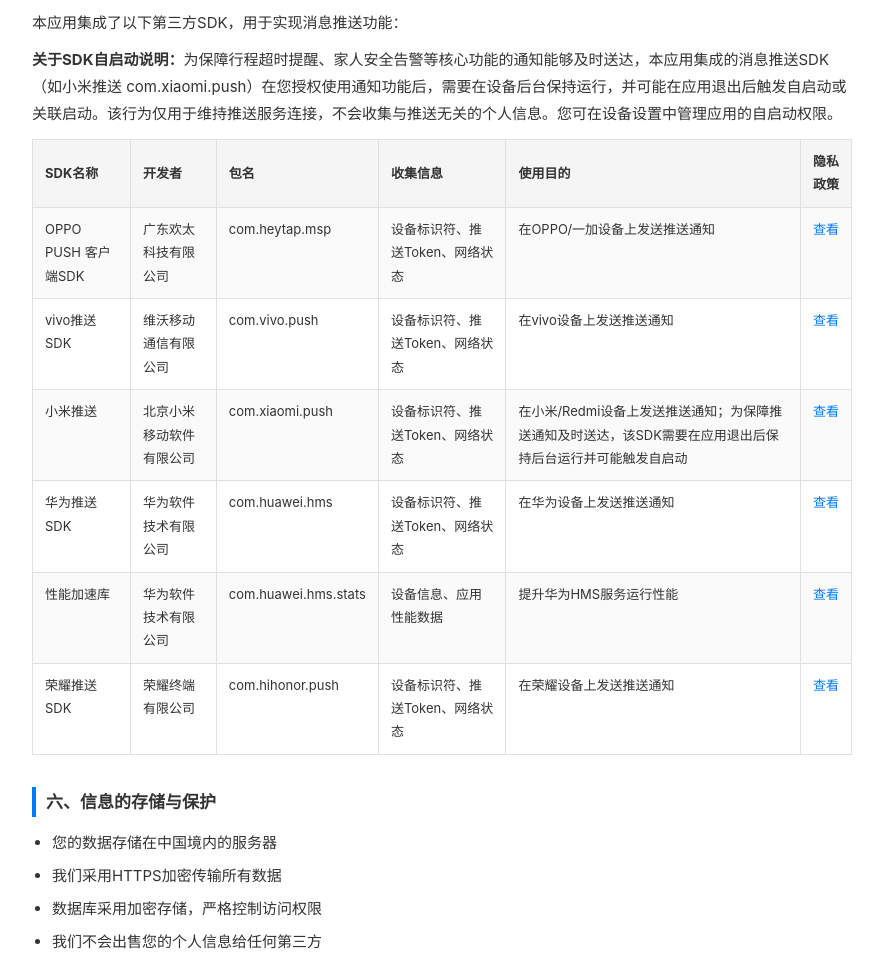
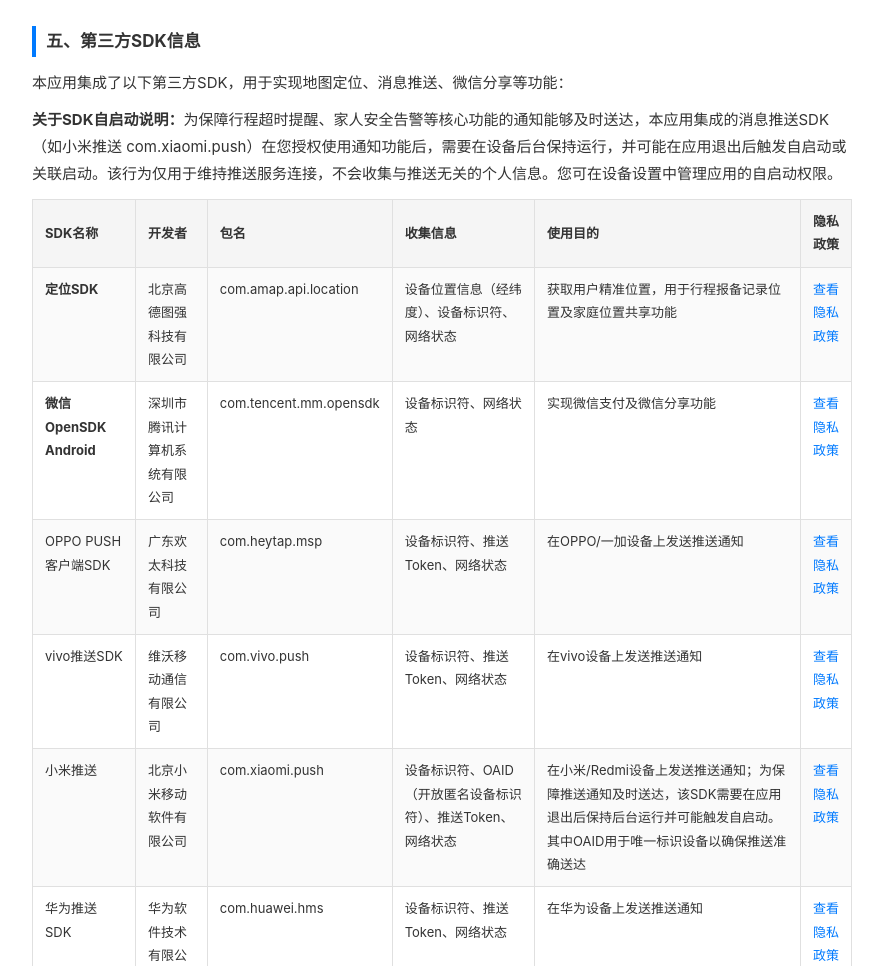
Before and after one commit to helpme2026/familyclock-privacy-policy, a plain HTML site: page index.html in a window 1280 px wide. Shown: the part 1588-2554 px from the top of the page, without its empty margins (198-1081 px from the left). Drawn offline with Linux system fonts and the light colour scheme.

Commit message:
更新隐私政策v1.1：补充高德定位SDK、微信OpenSDK、OAID读取说明

```diff
--- a/index.html
+++ b/index.html
@@ -29,7 +29,7 @@
 <div class="container">
 
   <h1>亲情闹钟 隐私政策</h1>
-  <p class="meta">版本：1.0 &nbsp;|&nbsp; 发布日期：2026年04月15日 &nbsp;|&nbsp; 生效日期：2026年04月15日</p>
+  <p class="meta">版本：1.1 &nbsp;|&nbsp; 发布日期：2026年06月25日 &nbsp;|&nbsp; 生效日期：2026年06月25日</p>
 
   <div class="highlight">
     <strong>重要提示：</strong>请在使用"亲情闹钟"（以下简称"本应用"）前，仔细阅读本隐私政策。使用本应用即表示您同意本政策的全部内容。
@@ -52,6 +52,7 @@
   <ul>
     <li>位置信息：用于创建行程报备时记录出发地及途经位置</li>
     <li>设备信息：设备型号、操作系统版本、推送Token，用于发送通知</li>
+    <li>OAID（开放匿名设备标识符）：由小米推送SDK读取，用于在小米/Redmi设备上唯一标识设备以确保推送消息准确送达，不用于任何广告目的</li>
     <li>行程数据：行程出发时间、预计到达时间、签到状态</li>
   </ul>
 
@@ -117,7 +118,7 @@
   </table>
 
   <h2>五、第三方SDK信息</h2>
-  <p>本应用集成了以下第三方SDK，用于实现消息推送功能：</p>
+  <p>本应用集成了以下第三方SDK，用于实现地图定位、消息推送、微信分享等功能：</p>
   <p><strong>关于SDK自启动说明：</strong>为保障行程超时提醒、家人安全告警等核心功能的通知能够及时送达，本应用集成的消息推送SDK（如小米推送 com.xiaomi.push）在您授权使用通知功能后，需要在设备后台保持运行，并可能在应用退出后触发自启动或关联启动。该行为仅用于维持推送服务连接，不会收集与推送无关的个人信息。您可在设备设置中管理应用的自启动权限。</p>
 
   <table>
@@ -130,12 +131,28 @@
       <th>隐私政策</th>
     </tr>
     <tr>
+      <td><strong>定位SDK</strong></td>
+      <td>北京高德图强科技有限公司</td>
+      <td>com.amap.api.location</td>
+      <td>设备位置信息（经纬度）、设备标识符、网络状态</td>
+      <td>获取用户精准位置，用于行程报备记录位置及家庭位置共享功能</td>
+      <td><a href="https://lbs.amap.com/pages/privacy/" target="_blank">查看隐私政策</a></td>
+    </tr>
+    <tr>
+      <td><strong>微信OpenSDK Android</strong></td>
+      <td>深圳市腾讯计算机系统有限公司</td>
+      <td>com.tencent.mm.opensdk</td>
+      <td>设备标识符、网络状态</td>
+      <td>实现微信支付及微信分享功能</td>
+      <td><a href="https://support.weixin.qq.com/cgi-bin/mmsupportacctnodeweb-bin/pages/RYiYJkLOrQwu0nb8" target="_blank">查看隐私政策</a></td>
+    </tr>
+    <tr>
       <td>OPPO PUSH 客户端SDK</td>
       <td>广东欢太科技有限公司</td>
       <td>com.heytap.msp</td>
       <td>设备标识符、推送Token、网络状态</td>
       <td>在OPPO/一加设备上发送推送通知</td>
-      <td><a href="https://open.oppomobile.com/new/developmentDoc/info?id=11228" target="_blank">查看</a></td>
+      <td><a href="https://open.oppomobile.com/new/developmentDoc/info?id=11228" target="_blank">查看隐私政策</a></td>
     </tr>
     <tr>
       <td>vivo推送SDK</td>
@@ -143,15 +160,15 @@
       <td>com.vivo.push</td>
       <td>设备标识符、推送Token、网络状态</td>
       <td>在vivo设备上发送推送通知</td>
-      <td><a href="https://dev.vivo.com.cn/documentCenter/doc/878" target="_blank">查看</a></td>
+      <td><a href="https://dev.vivo.com.cn/documentCenter/doc/878" target="_blank">查看隐私政策</a></td>
     </tr>
     <tr>
       <td>小米推送</td>
       <td>北京小米移动软件有限公司</td>
       <td>com.xiaomi.push</td>
-      <td>设备标识符、推送Token、网络状态</td>
-      <td>在小米/Redmi设备上发送推送通知；为保障推送通知及时送达，该SDK需要在应用退出后保持后台运行并可能触发自启动</td>
-      <td><a href="https://dev.mi.com/console/doc/detail?pId=1822" target="_blank">查看</a></td>
+      <td>设备标识符、OAID（开放匿名设备标识符）、推送Token、网络状态</td>
+      <td>在小米/Redmi设备上发送推送通知；为保障推送通知及时送达，该SDK需要在应用退出后保持后台运行并可能触发自启动。其中OAID用于唯一标识设备以确保推送准确送达</td>
+      <td><a href="https://dev.mi.com/console/doc/detail?pId=1822" target="_blank">查看隐私政策</a></td>
     </tr>
     <tr>
       <td>华为推送SDK</td>
@@ -159,7 +176,7 @@
       <td>com.huawei.hms</td>
       <td>设备标识符、推送Token、网络状态</td>
       <td>在华为设备上发送推送通知</td>
-      <td><a href="https://developer.huawei.com/consumer/cn/doc/development/HMSCore-Guides/sdk-data-security-0000001050042177" target="_blank">查看</a></td>
+      <td><a href="https://developer.huawei.com/consumer/cn/doc/development/HMSCore-Guides/sdk-data-security-0000001050042177" target="_blank">查看隐私政策</a></td>
     </tr>
     <tr>
       <td>性能加速库</td>
@@ -167,7 +184,7 @@
       <td>com.huawei.hms.stats</td>
       <td>设备信息、应用性能数据</td>
       <td>提升华为HMS服务运行性能</td>
-      <td><a href="https://developer.huawei.com/consumer/cn/doc/development/graphics-Guides/sdk-data-security-0000001050700772" target="_blank">查看</a></td>
+      <td><a href="https://developer.huawei.com/consumer/cn/doc/development/graphics-Guides/sdk-data-security-0000001050700772" target="_blank">查看隐私政策</a></td>
     </tr>
     <tr>
       <td>荣耀推送SDK</td>
@@ -175,7 +192,7 @@
       <td>com.hihonor.push</td>
       <td>设备标识符、推送Token、网络状态</td>
       <td>在荣耀设备上发送推送通知</td>
-      <td><a href="https://developer.honor.com/cn/docs/privacy" target="_blank">查看</a></td>
+      <td><a href="https://developer.honor.com/cn/docs/privacy" target="_blank">查看隐私政策</a></td>
     </tr>
   </table>
 
```
